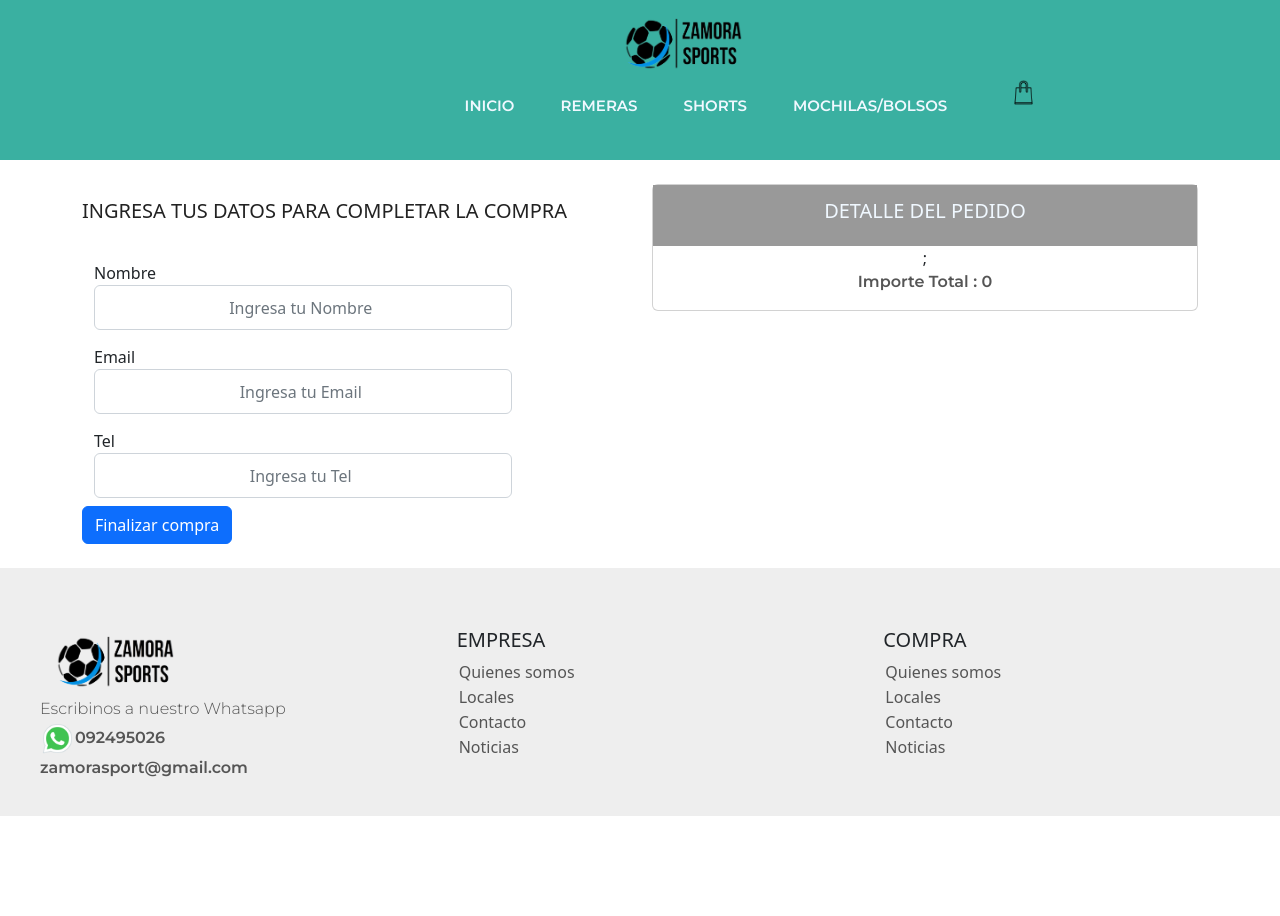
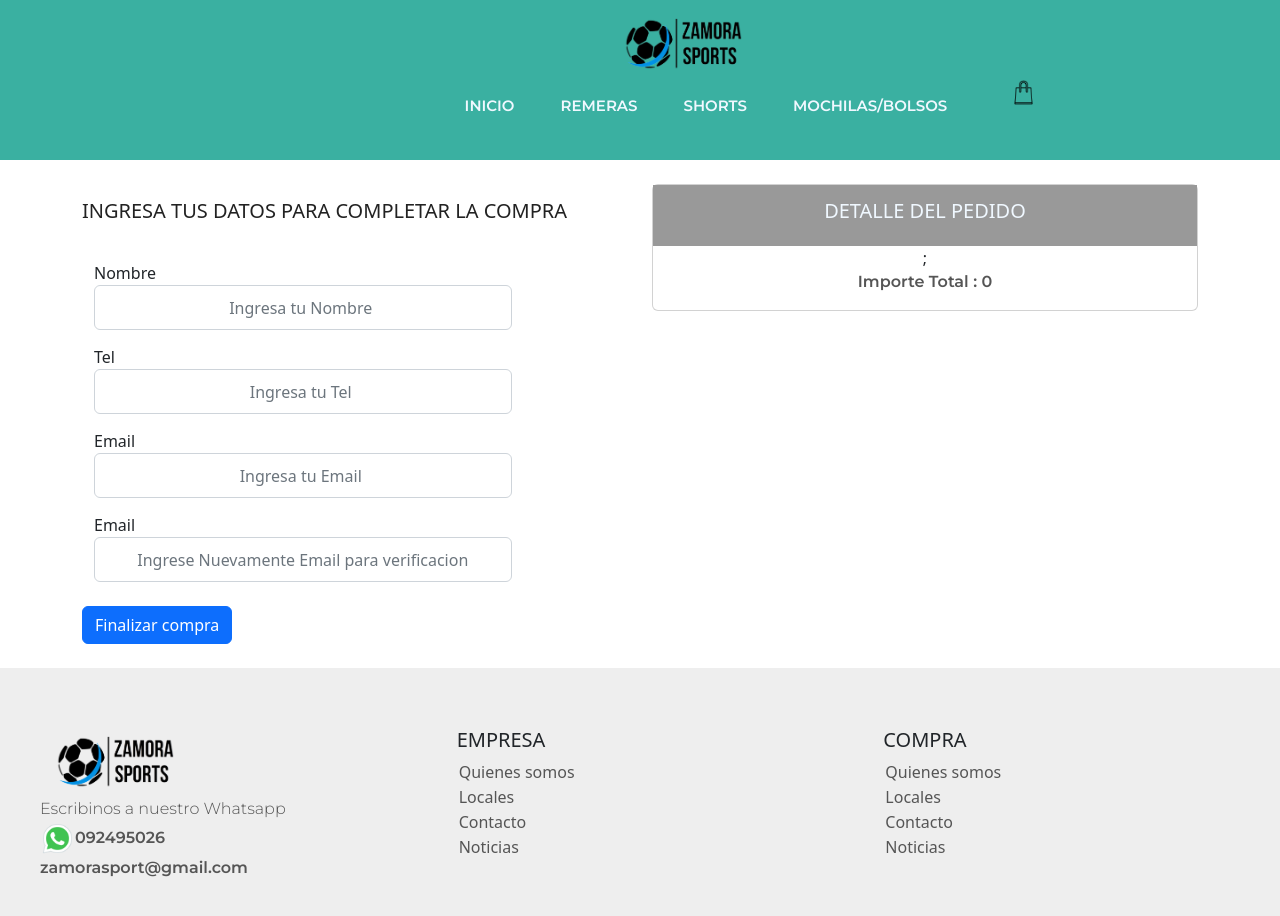
Before and after one commit to MarceloCarabajal88/EcommerceZamoraSport, a React (Create React App) app: page /checkout in a window 1280 px wide. Before the commit the page ends 816 px from the top, so only its background shows below. Built offline with nearby package versions, Linux system fonts and the light colour scheme.

Commit message:
Se creo input nuevo para validar el email mostrando mensje de error

```diff
--- a/src/components/cartContainer/CartForm.jsx
+++ b/src/components/cartContainer/CartForm.jsx
@@ -1,13 +1,14 @@
 import React from 'react'
 import { useState } from 'react';
 import './Cart.css';
+
 function InputForm(props){
     return(
 <div className='container'>
 <div class="form-group divformulario">
     <label>{props.label} </label>
     <input
-    type='text'
+    type={props.type}
     class="form-control"
     name={props.name}
      placeholder={props.placeholder}
@@ -22,10 +23,13 @@ function InputForm(props){
 
 export default function CartForm(props) {
 
+  let [inputValue, setInputValue] = useState("")
+  let [errormsg, setErrorMsg] = useState(false)
+
 const [userData,setUserData]=useState({
 Nombre:'',
+Tel:'',
 Email:'',
-Tel:'',
 });
 
 console.log('userdata', userData);
@@ -51,10 +55,19 @@ tel:'',
     });
 }
 
+
+
 function onSubmit(evt){
     evt.preventDefault();
+console.log(inputValue);
+    if(userData.Email===inputValue){
     props.onSubmit(userData);
     console.log('hice submit');
+    setErrorMsg(false);
+  }
+  else{
+    setErrorMsg(true);
+  }
 }
 
 
@@ -71,9 +84,19 @@ let arrayuserData=Object.keys(userData);
 
  {
     arrayuserData.map(field=>(
-        <InputForm key={field} name={field} value={userData[field]} onInputChange={onInputChange} label={field} placeholder={`Ingresa tu ${field} `}/>
+
+        <InputForm key={field} name={field} value={userData[field]} type={field==='Email'? 'email':'text'} onInputChange={onInputChange} label={field} placeholder={`Ingresa tu ${field} `}/>
     ))
  }
+
+<div className='container'>
+<div class="form-group divformulario">
+<label>Email </label>
+<input className='' type='text' placeholder='Ingrese Nuevamente Email para verificacion'
+    class="form-control" onChange={(event) => setInputValue(event.target.value)}></input>
+    <p className='text-danger'><strong>{errormsg ? 'los 2 emails deben ser iguales' : ''}</strong></p>
+</div>
+</div>
   <button type="submit"
   disabled={
 !(
@@ -83,6 +106,7 @@ userData.tel !==''
 )
 
   }
+
 
 
   class="btn btn-primary mt-2">Finalizar compra</button>
```
